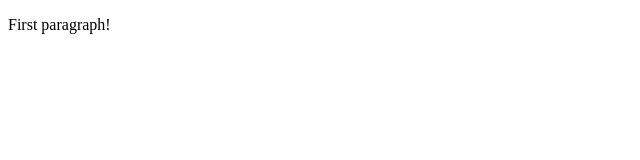
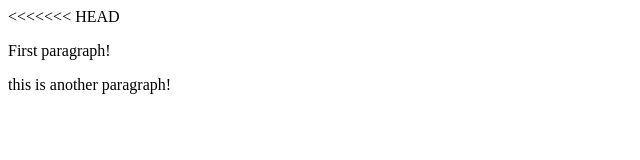
Before and after one commit to the-adam-paxton/learning-git, a plain HTML site: page index.html in a window 1280 px wide. Shown: the whole page, without its empty margins (0-640 px from the left). Drawn offline with Linux system fonts and the light colour scheme.

Commit message:
added that other para

```diff
--- a/index.html
+++ b/index.html
@@ -5,6 +5,8 @@
 </head>
 
 <body>
+<<<<<<< HEAD
 	<p>First paragraph!</p>
+	<p>this is another paragraph!</p>
 </body>
 </html>
```
